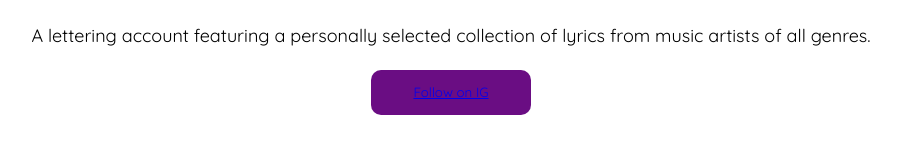
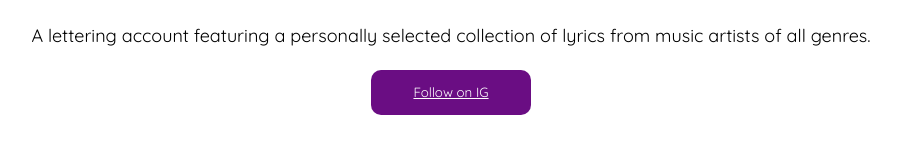
Before and after one commit to xoanjaliox/lyricalvibes, a plain HTML site: page index.html in a window 1280 px wide. Shown: the part 270-424 px from the top of the page, without its empty margins (189-1087 px from the left). Drawn offline with Linux system fonts and the light colour scheme.

Commit message:
button updates

```diff
--- a/index.css
+++ b/index.css
@@ -26,11 +26,16 @@
     font-weight: 400;
 }
 
-.button-text {
+button {
     width: 160px;
     height: 45px;
     border-radius: 10px;
     background-color: #6a0d83;
+    margin-bottom: 40px;
+    border: none;
+}
+
+.button-text {
     color: #ffffff;
     margin-bottom: 40px;
     border: none;
--- a/index.html
+++ b/index.html
@@ -21,8 +21,8 @@
 
             <p>A lettering account featuring a personally selected collection of lyrics from music artists of all genres. </p>
 
-            <button class="button-text">
-                <a href="https://www.instagram.com/xoanjali_lettersox/" target="_blank">Follow on IG</a>
+            <button>
+                <a href="https://www.instagram.com/xoanjali_lettersox" class="button-text" target="_blank">Follow on IG</a>
             </button>
 
             <!--
```
